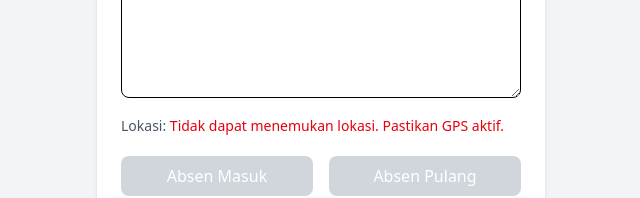
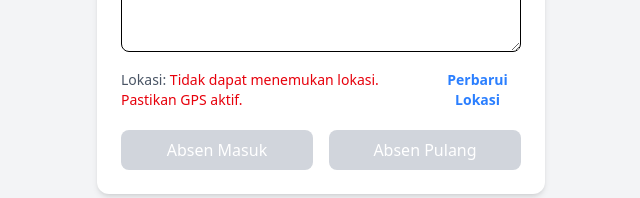
Before and after one commit to odetv/absensi-sppi-buleleng, a Next.js app: page / in a window 1280 px wide. Shown: the part 552-750 px from the top of the page, without its empty margins (319-959 px from the left). Built offline with nearby package versions, Linux system fonts and the light colour scheme; no server answers.

Commit message:
feat: adding preview location and button update location

```diff
--- a/app/page.tsx
+++ b/app/page.tsx
@@ -157,11 +157,13 @@ export default function Home() {
             placeholder="Uraian Kegiatan"
             value={kegiatan}
             onChange={(e) => setKegiatan(e.target.value)}
-            rows={6}
+            rows={3}
             className="w-full px-3 py-2 border rounded-lg resize-y"
           ></textarea>
 
-          <div className="text-sm text-gray-600">
+          <div className="text-sm text-gray-600 space-y-2">
+            <div className="flex items-center justify-between gap-2">
+              <div>
                 Lokasi:{" "}
                 {latitude && longitude ? (
                   <span className="font-medium">
@@ -171,6 +173,34 @@ export default function Home() {
                   <span className="text-red-600">
                     Tidak dapat menemukan lokasi. Pastikan GPS aktif.
                   </span>
+                )}
+              </div>
+
+              <button
+                onClick={() => {
+                  navigator.geolocation.getCurrentPosition((pos) => {
+                    setLatitude(pos.coords.latitude.toFixed(6));
+                    setLongitude(pos.coords.longitude.toFixed(6));
+                  });
+                }}
+                className="text-blue-500 font-semibold hover:underline"
+              >
+                Perbarui Lokasi
+              </button>
+            </div>
+
+            {latitude && longitude && (
+              <iframe
+                title="Google Maps Interactive"
+                width="100%"
+                height="250"
+                className="rounded-md border"
+                style={{ border: 0 }}
+                allowFullScreen
+                loading="lazy"
+                referrerPolicy="no-referrer-when-downgrade"
+                src={`https://maps.google.com/maps?&q=${latitude},${longitude}&z=17&output=embed`}
+              ></iframe>
             )}
           </div>
 
```
Lines whose indentation alone changed are shown as unchanged.
